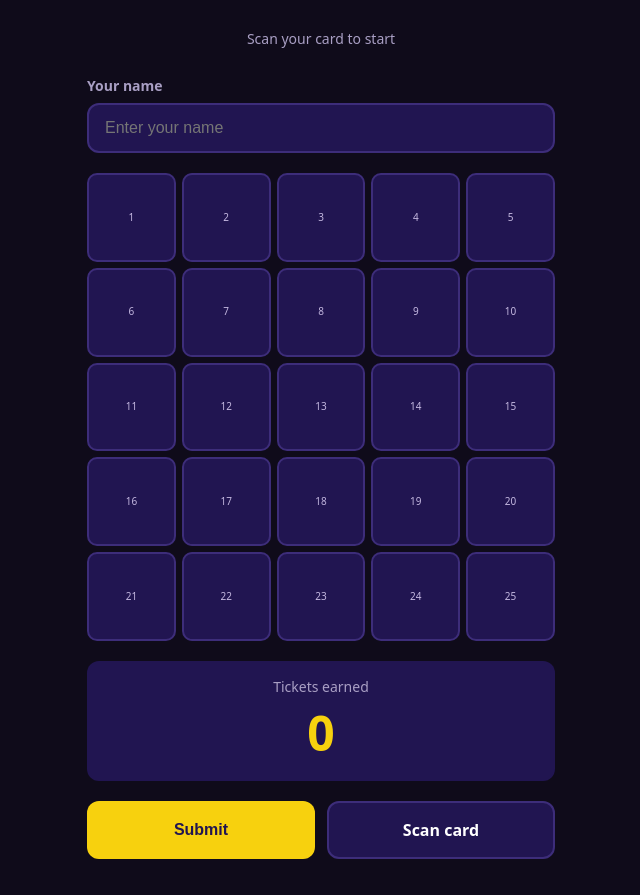
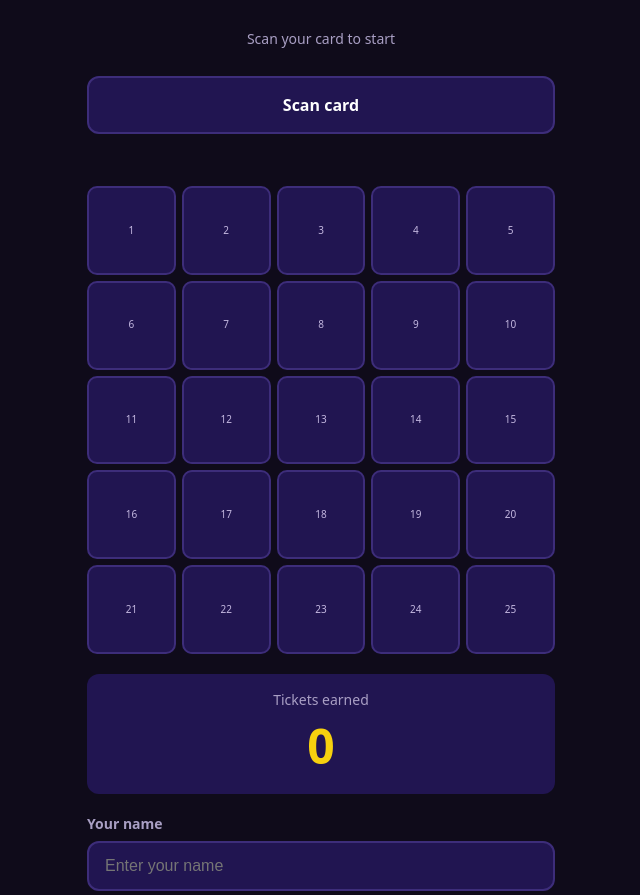
Before and after one commit to bradthurber/f45-bingo-cf, a website: page pages/index.html in a window 1280 px wide. Shown: the part 57-952 px from the top of the page, without its empty margins (319-959 px from the left). Drawn offline with Linux system fonts and the light colour scheme.

Commit message:
Reorganize player page layout
- Scan card button moved above the bingo grid
- Name input and Submit button moved below the grid
- Better flow: scan -> view/edit -> enter name -> submit

Co-Authored-By: Claude Opus 4.5 <noreply@anthropic.com>

```diff
--- a/pages/index.html
+++ b/pages/index.html
@@ -16,17 +16,12 @@
     <!-- Detected week display -->
     <div id="weekDisplay" class="week-display">Scan your card to start</div>
 
-    <!-- Display name -->
-    <div class="row">
-      <label class="lbl">Your name</label>
-      <input
-        id="displayName"
-        class="input"
-        type="text"
-        placeholder="Enter your name"
-        autocomplete="off"
-      />
-    </div>
+    <!-- Scan -->
+    <label class="scan-btn" id="scanLabel">
+      <span id="scanText">Scan card</span>
+      <input id="scanInput" type="file" accept="image/*" capture="environment" />
+    </label>
+    <div id="scanStatus" class="scan-status"></div>
 
     <!-- Bingo grid -->
     <div class="grid" id="bingoGrid">
@@ -68,17 +63,19 @@
       <span id="ticketCount">0</span>
     </div>
 
-    <!-- Actions -->
-    <div class="actions">
-      <button id="submitBtn">Submit</button>
-
-      <label class="scan" id="scanLabel">
-        <span id="scanText">Scan card</span>
-        <input id="scanInput" type="file" accept="image/*" capture="environment" />
-      </label>
+    <!-- Name and Submit -->
+    <div class="row">
+      <label class="lbl">Your name</label>
+      <input
+        id="displayName"
+        class="input"
+        type="text"
+        placeholder="Enter your name"
+        autocomplete="off"
+      />
     </div>
 
-    <div id="scanStatus" class="scan-status"></div>
+    <button id="submitBtn" class="submit-btn">Submit</button>
 
     <!-- Leaderboard -->
     <h2>Leaderboard</h2>
--- a/pages/styles.css
+++ b/pages/styles.css
@@ -145,34 +145,12 @@ select.input {
   color: #f7d10e;
 }
 
-/* Actions */
-.actions {
-  display: grid;
-  grid-template-columns: 1fr 1fr;
-  gap: 12px;
-  margin: 20px 0;
-}
-
-#submitBtn {
-  padding: 16px;
-  font-size: 16px;
-  font-weight: 700;
-  border-radius: 12px;
-  border: none;
-  background: #f7d10e;
-  color: #211551;
-  cursor: pointer;
-  -webkit-tap-highlight-color: transparent;
-}
-
-#submitBtn:active {
-  background: #d4b00c;
-}
-
-.scan {
+/* Scan button */
+.scan-btn {
   display: flex;
   align-items: center;
   justify-content: center;
+  width: 100%;
   padding: 16px;
   font-size: 16px;
   font-weight: 700;
@@ -184,17 +162,36 @@ select.input {
   -webkit-tap-highlight-color: transparent;
 }
 
-.scan:active {
+.scan-btn:active {
   background: #3d2d7a;
 }
 
-.scan input {
+.scan-btn input {
   display: none;
 }
 
-.scan.disabled {
+.scan-btn.disabled {
   opacity: 0.5;
   pointer-events: none;
+}
+
+/* Submit button */
+.submit-btn {
+  width: 100%;
+  padding: 16px;
+  font-size: 16px;
+  font-weight: 700;
+  border-radius: 12px;
+  border: none;
+  background: #f7d10e;
+  color: #211551;
+  cursor: pointer;
+  margin-top: 12px;
+  -webkit-tap-highlight-color: transparent;
+}
+
+.submit-btn:active {
+  background: #d4b00c;
 }
 
 /* Scan Status */
```
